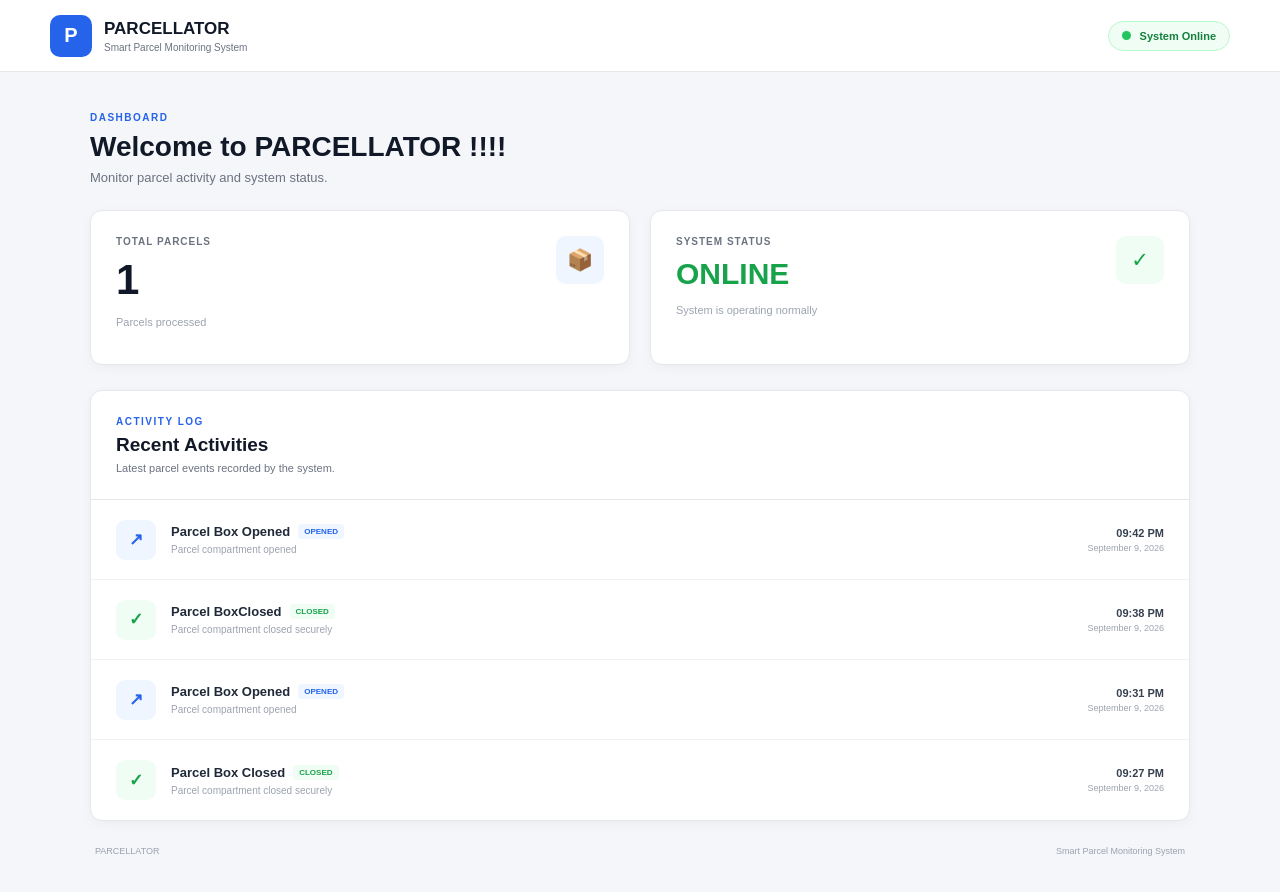
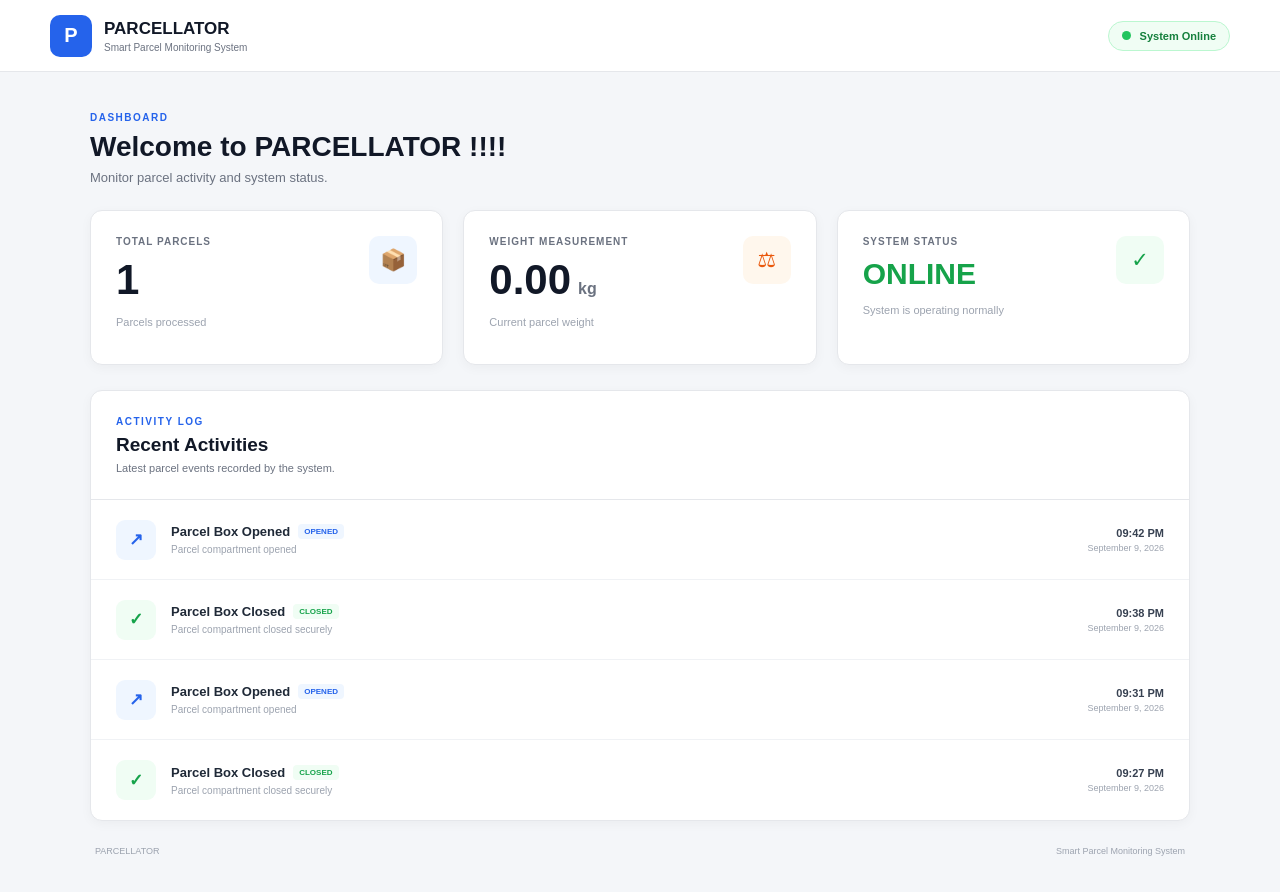
Before and after one commit to sappycantdash/parcellator, a plain HTML site: page dashboard.html in a window 1280 px wide. Drawn offline with Linux system fonts and the light colour scheme.

Commit message:
added weight measurement

```diff
--- a/dashboard.css
+++ b/dashboard.css
@@ -26,14 +26,18 @@ body {
     height: 72px;
     background: #ffffff;
     border-bottom: 1px solid #e5e7eb;
+
     display: flex;
     align-items: center;
     justify-content: space-between;
+
     padding: 0 50px;
 }
 
 
-/* Brand */
+/* =========================
+   BRAND
+========================= */
 
 .brand {
     display: flex;
@@ -41,18 +45,24 @@ body {
     gap: 12px;
 }
 
+
 .logo {
     width: 42px;
     height: 42px;
+
     display: flex;
     align-items: center;
     justify-content: center;
+
     background: #2563eb;
     color: #ffffff;
+
     border-radius: 10px;
+
     font-size: 20px;
     font-weight: bold;
 }
+
 
 .brand-text h1 {
     font-size: 17px;
@@ -60,41 +70,56 @@ body {
     color: #111827;
 }
 
+
 .brand-text p {
     margin-top: 3px;
+
     font-size: 10px;
     color: #6b7280;
 }
 
 
-/* System Status */
+/* =========================
+   SYSTEM STATUS
+========================= */
 
 .system-status {
     display: flex;
     align-items: center;
     gap: 9px;
+
     padding: 8px 13px;
+
     background: #f0fdf4;
     border: 1px solid #bbf7d0;
+
     border-radius: 20px;
 }
+
 
 .status-dot {
     width: 9px;
     height: 9px;
+
     background: #22c55e;
+
     border-radius: 50%;
 }
 
+
 .system-status strong {
     display: block;
+
     font-size: 11px;
     color: #15803d;
 }
 
+
 .system-status small {
     display: block;
+
     margin-top: 2px;
+
     font-size: 9px;
     color: #65a30d;
 }
@@ -107,7 +132,9 @@ body {
 .container {
     width: 90%;
     max-width: 1100px;
+
     margin: 0 auto;
+
     padding: 40px 0;
 }
 
@@ -120,20 +147,28 @@ body {
     margin-bottom: 25px;
 }
 
+
 .welcome .label {
     margin-bottom: 8px;
+
     font-size: 10px;
     font-weight: bold;
+
     letter-spacing: 1.5px;
+
     color: #2563eb;
 }
 
+
 .welcome h2 {
     margin-bottom: 7px;
+
     font-size: 28px;
     font-weight: 700;
+
     color: #111827;
 }
+
 
 .welcome .description {
     font-size: 13px;
@@ -147,89 +182,175 @@ body {
 
 .summary {
     display: grid;
-    grid-template-columns: repeat(2, 1fr);
+
+    grid-template-columns: repeat(3, 1fr);
+
     gap: 20px;
+
     margin-bottom: 25px;
 }
 
 
-/* Summary Card */
+/* =========================
+   SUMMARY CARD
+========================= */
 
 .card {
     background: #ffffff;
+
     border: 1px solid #e5e7eb;
+
     border-radius: 12px;
+
     padding: 25px;
+
     min-height: 155px;
+
     box-shadow: 0 3px 12px rgba(0, 0, 0, 0.04);
+
+    transition:
+        transform 0.2s ease,
+        box-shadow 0.2s ease;
 }
 
 
-/* Card Header */
+.card:hover {
+    transform: translateY(-2px);
+
+    box-shadow:
+        0 7px 20px rgba(0, 0, 0, 0.07);
+}
+
+
+/* =========================
+   CARD HEADER
+========================= */
 
 .card-header {
     display: flex;
+
     align-items: flex-start;
+
     justify-content: space-between;
 }
 
 
-/* Card Label */
+/* =========================
+   CARD LABEL
+========================= */
 
 .card-label {
     margin-bottom: 12px;
+
     font-size: 10px;
     font-weight: bold;
+
     letter-spacing: 1px;
+
     color: #6b7280;
 }
 
 
-/* Card Number */
+/* =========================
+   CARD NUMBER
+========================= */
 
 .card h3 {
     font-size: 42px;
+
     line-height: 1;
+
     color: #111827;
 }
 
 
-/* Online */
+/* =========================
+   ONLINE STATUS
+========================= */
 
 .card h3.online {
     font-size: 30px;
+
     color: #16a34a;
+
     margin-top: 7px;
 }
 
 
-/* Card Icon */
+/* =========================
+   CARD ICON
+========================= */
 
 .card-icon {
     width: 48px;
     height: 48px;
+
     display: flex;
     align-items: center;
     justify-content: center;
+
     border-radius: 10px;
+
     font-size: 21px;
 }
+
+
+/* Parcel */
 
 .parcel-icon {
     background: #eff6ff;
 }
 
+
+/* Weight */
+
+.weight-icon {
+    background: #fff7ed;
+
+    color: #ea580c;
+}
+
+
+/* Status */
+
 .status-icon {
     background: #f0fdf4;
+
     color: #16a34a;
 }
 
 
-/* Card Note */
+/* =========================
+   WEIGHT MEASUREMENT
+========================= */
+
+.weight-card h3 {
+    display: flex;
+
+    align-items: baseline;
+
+    gap: 7px;
+}
+
+
+.weight-unit {
+    font-size: 16px;
+
+    font-weight: 600;
+
+    color: #6b7280;
+}
+
+
+/* =========================
+   CARD NOTE
+========================= */
 
 .card-note {
     margin-top: 15px;
+
     font-size: 11px;
+
     color: #9ca3af;
 }
 
@@ -240,37 +361,55 @@ body {
 
 .activity-card {
     width: 100%;
+
     background: #ffffff;
+
     border: 1px solid #e5e7eb;
+
     border-radius: 12px;
+
     overflow: hidden;
-    box-shadow: 0 3px 12px rgba(0, 0, 0, 0.04);
+
+    box-shadow:
+        0 3px 12px rgba(0, 0, 0, 0.04);
 }
 
 
-/* Activity Header */
+/* =========================
+   ACTIVITY HEADER
+========================= */
 
 .activity-header {
     padding: 25px;
+
     border-bottom: 1px solid #e5e7eb;
 }
 
+
 .activity-header .label {
     margin-bottom: 7px;
+
     font-size: 10px;
     font-weight: bold;
+
     letter-spacing: 1.5px;
+
     color: #2563eb;
 }
 
+
 .activity-header h2 {
     margin-bottom: 6px;
+
     font-size: 19px;
+
     color: #111827;
 }
 
+
 .activity-header .description {
     font-size: 11px;
+
     color: #6b7280;
 }
 
@@ -281,65 +420,100 @@ body {
 
 .activity-item {
     width: 100%;
+
     min-height: 80px;
+
     padding: 15px 25px;
+
     display: flex;
+
     align-items: center;
+
     gap: 15px;
+
     border-bottom: 1px solid #f0f2f5;
+
+    transition: background 0.2s ease;
 }
+
 
 .activity-item:last-child {
     border-bottom: none;
 }
 
 
-/* Activity Icon */
+.activity-item:hover {
+    background: #fafafa;
+}
+
+
+/* =========================
+   ACTIVITY ICON
+========================= */
 
 .activity-icon {
     width: 40px;
     height: 40px;
+
     flex-shrink: 0;
+
     display: flex;
     align-items: center;
     justify-content: center;
+
     border-radius: 9px;
+
     font-size: 17px;
     font-weight: bold;
 }
 
+
 .activity-icon.opened {
     background: #eff6ff;
+
     color: #2563eb;
 }
 
+
 .activity-icon.closed {
     background: #f0fdf4;
+
     color: #16a34a;
 }
 
 
-/* Activity Information */
+/* =========================
+   ACTIVITY INFORMATION
+========================= */
 
 .activity-info {
     flex: 1;
+
     min-width: 0;
 }
 
+
 .activity-title {
     display: flex;
+
     align-items: center;
+
     gap: 8px;
 }
 
+
 .activity-title strong {
     font-size: 13px;
+
     color: #1f2937;
 }
 
+
 .activity-info p {
     margin-top: 5px;
+
     font-size: 10px;
+
     color: #9ca3af;
 }
 
@@ -350,18 +524,24 @@ body {
 
 .tag {
     padding: 3px 6px;
+
     border-radius: 4px;
+
     font-size: 8px;
     font-weight: bold;
 }
 
+
 .opened-tag {
     background: #eff6ff;
+
     color: #2563eb;
 }
 
+
 .closed-tag {
     background: #f0fdf4;
+
     color: #16a34a;
 }
 
@@ -372,20 +552,29 @@ body {
 
 .activity-time {
     flex-shrink: 0;
+
     width: 130px;
+
     text-align: right;
 }
 
+
 .activity-time strong {
     display: block;
+
     font-size: 11px;
+
     color: #374151;
 }
 
+
 .activity-time span {
     display: block;
+
     margin-top: 4px;
+
     font-size: 9px;
+
     color: #9ca3af;
 }
 
@@ -396,36 +585,31 @@ body {
 
 footer {
     width: 100%;
+
     display: flex;
+
     justify-content: space-between;
+
     margin-top: 25px;
+
     padding: 0 5px;
+
     font-size: 9px;
+
     color: #9ca3af;
 }
 
 
 /* =========================
-   HOVER EFFECTS
+   TABLET
 ========================= */
 
-.card {
-    transition:
-        transform 0.2s ease,
-        box-shadow 0.2s ease;
-}
+@media (max-width: 850px) {
 
-.card:hover {
-    transform: translateY(-2px);
-    box-shadow: 0 7px 20px rgba(0, 0, 0, 0.07);
-}
+    .summary {
+        grid-template-columns: 1fr;
+    }
 
-.activity-item {
-    transition: background 0.2s ease;
-}
-
-.activity-item:hover {
-    background: #fafafa;
 }
 
 
@@ -439,13 +623,16 @@ footer {
         padding: 0 25px;
     }
 
+
     .container {
         width: 92%;
     }
 
+
     .summary {
         grid-template-columns: 1fr;
     }
+
 }
 
 
@@ -457,66 +644,85 @@ footer {
 
     .header {
         height: 65px;
+
         padding: 0 15px;
     }
+
 
     .logo {
         width: 38px;
         height: 38px;
     }
 
+
     .brand-text h1 {
         font-size: 14px;
     }
+
 
     .brand-text p {
         display: none;
     }
 
+
     .system-status {
         padding: 7px 10px;
     }
+
 
     .system-status small {
         display: none;
     }
 
+
     .container {
         width: 94%;
+
         padding: 30px 0;
     }
+
 
     .welcome h2 {
         font-size: 23px;
     }
 
+
     .card {
         padding: 20px;
     }
+
 
     .activity-header {
         padding: 20px;
     }
 
+
     .activity-item {
         padding: 15px;
+
         gap: 10px;
     }
+
 
     .activity-info p {
         display: none;
     }
 
+
     .activity-time {
         width: auto;
     }
+
 
     .activity-time span {
         display: none;
     }
 
+
     footer {
         flex-direction: column;
+
         gap: 5px;
     }
+
 }
--- a/dashboard.html
+++ b/dashboard.html
@@ -2,17 +2,24 @@
 <html lang="en">
 
 <head>
+
     <meta charset="UTF-8">
     <meta name="viewport" content="width=device-width, initial-scale=1.0">
 
     <title>PARCELLATOR</title>
 
     <link rel="stylesheet" href="dashboard.css?v=2">
+
 </head>
+
 
 <body>
 
-    <!-- Header -->
+
+    <!-- =========================
+         HEADER
+    ========================== -->
+
     <header class="header">
 
         <div class="brand">
@@ -22,25 +29,47 @@
             </div>
 
             <div class="brand-text">
-                <h1>PARCELLATOR</h1>
-                <p>Smart Parcel Monitoring System</p>
+
+                <h1>
+                    PARCELLATOR
+                </h1>
+
+                <p>
+                    Smart Parcel Monitoring System
+                </p>
+
             </div>
 
         </div>
 
+
         <!-- System Status -->
+
         <div class="system-status">
+
             <span class="status-dot"></span>
-            <strong>System Online</strong>
+
+            <strong>
+                System Online
+            </strong>
+
         </div>
 
     </header>
 
 
-    <!-- Main Content -->
+
+    <!-- =========================
+         MAIN CONTENT
+    ========================== -->
+
     <main class="container">
 
-        <!-- Dashboard Title -->
+
+        <!-- =========================
+             WELCOME
+        ========================== -->
+
         <section class="welcome">
 
             <p class="label">
@@ -58,15 +87,22 @@
         </section>
 
 
-        <!-- Summary -->
+
+        <!-- =========================
+             SUMMARY
+        ========================== -->
+
         <section class="summary">
 
-            <!-- Parcel Counter -->
+
+            <!-- Total Parcels -->
+
             <div class="card parcel-card">
 
                 <div class="card-header">
 
                     <div>
+
                         <p class="card-label">
                             TOTAL PARCELS
                         </p>
@@ -74,13 +110,16 @@
                         <h3>
                             1
                         </h3>
+
                     </div>
+
 
                     <div class="card-icon parcel-icon">
                         📦
                     </div>
 
                 </div>
+
 
                 <p class="card-note">
                     Parcels processed
@@ -89,12 +128,55 @@
             </div>
 
 
+
+            <!-- Weight Measurement -->
+
+            <div class="card weight-card">
+
+                <div class="card-header">
+
+                    <div>
+
+                        <p class="card-label">
+                            WEIGHT MEASUREMENT
+                        </p>
+
+                        <h3>
+
+                            0.00
+
+                            <span class="weight-unit">
+                                kg
+                            </span>
+
+                        </h3>
+
+                    </div>
+
+
+                    <div class="card-icon weight-icon">
+                        ⚖
+                    </div>
+
+                </div>
+
+
+                <p class="card-note">
+                    Current parcel weight
+                </p>
+
+            </div>
+
+
+
             <!-- System Status -->
+
             <div class="card status-card">
 
                 <div class="card-header">
 
                     <div>
+
                         <p class="card-label">
                             SYSTEM STATUS
                         </p>
@@ -102,7 +184,9 @@
                         <h3 class="online">
                             ONLINE
                         </h3>
+
                     </div>
+
 
                     <div class="card-icon status-icon">
                         ✓
@@ -110,17 +194,26 @@
 
                 </div>
 
+
                 <p class="card-note">
                     System is operating normally
                 </p>
 
             </div>
 
+
         </section>
 
 
-        <!-- Recent Activities -->
+
+        <!-- =========================
+             RECENT ACTIVITIES
+        ========================== -->
+
         <section class="activity-card">
+
+
+            <!-- Activity Header -->
 
             <div class="activity-header">
 
@@ -143,15 +236,20 @@
             </div>
 
 
+
             <!-- Activity List -->
+
             <div class="activity-list">
 
+
                 <!-- Opened -->
+
                 <div class="activity-item">
 
                     <div class="activity-icon opened">
                         ↗
                     </div>
+
 
                     <div class="activity-info">
 
@@ -167,11 +265,13 @@
 
                         </div>
 
+
                         <p>
                             Parcel compartment opened
                         </p>
 
                     </div>
+
 
                     <div class="activity-time">
 
@@ -188,19 +288,22 @@
                 </div>
 
 
+
                 <!-- Closed -->
+
                 <div class="activity-item">
 
                     <div class="activity-icon closed">
                         ✓
                     </div>
 
+
                     <div class="activity-info">
 
                         <div class="activity-title">
 
                             <strong>
-                                Parcel BoxClosed
+                                Parcel Box Closed
                             </strong>
 
                             <span class="tag closed-tag">
@@ -209,11 +312,13 @@
 
                         </div>
 
+
                         <p>
                             Parcel compartment closed securely
                         </p>
 
                     </div>
+
 
                     <div class="activity-time">
 
@@ -230,12 +335,15 @@
                 </div>
 
 
+
                 <!-- Opened -->
+
                 <div class="activity-item">
 
                     <div class="activity-icon opened">
                         ↗
                     </div>
+
 
                     <div class="activity-info">
 
@@ -251,11 +359,13 @@
 
                         </div>
 
+
                         <p>
                             Parcel compartment opened
                         </p>
 
                     </div>
+
 
                     <div class="activity-time">
 
@@ -272,12 +382,15 @@
                 </div>
 
 
+
                 <!-- Closed -->
+
                 <div class="activity-item">
 
                     <div class="activity-icon closed">
                         ✓
                     </div>
+
 
                     <div class="activity-info">
 
@@ -293,11 +406,13 @@
 
                         </div>
 
+
                         <p>
                             Parcel compartment closed securely
                         </p>
 
                     </div>
+
 
                     <div class="activity-time">
 
@@ -313,12 +428,17 @@
 
                 </div>
 
+
             </div>
 
         </section>
 
 
-        <!-- Footer -->
+
+        <!-- =========================
+             FOOTER
+        ========================== -->
+
         <footer>
 
             <span>
@@ -331,7 +451,9 @@
 
         </footer>
 
+
     </main>
+
 
 </body>
 
```
